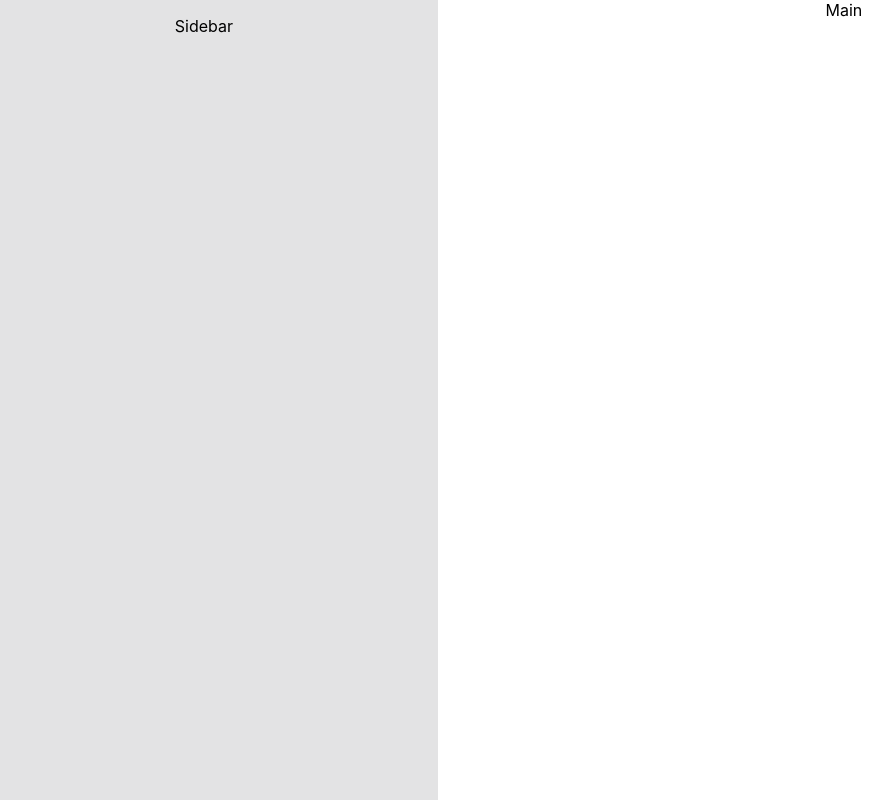
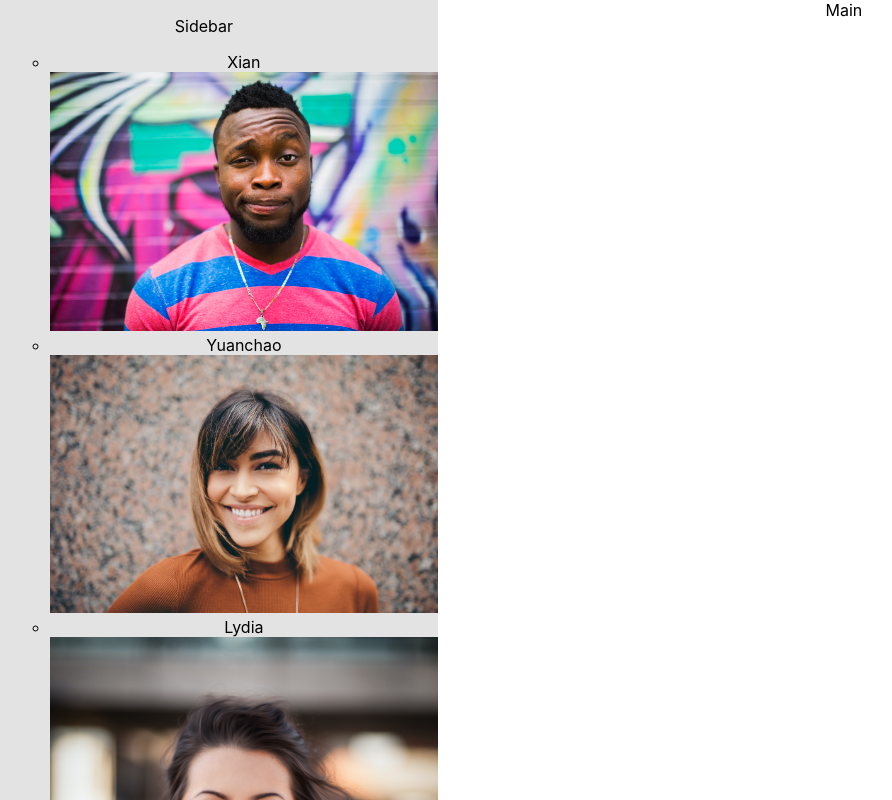
Before and after one commit to xnslx/React-Redux-Chatroom, a React (Create React App) app: page / in a window 1280 px wide. Shown: the top 800 px of the page, without its empty margins (30-922 px from the left). Built offline with nearby package versions, Linux system fonts and the light colour scheme.

Commit message:
keep working on contacts

```diff
--- a/src/Component/SideBar/SideBar.js
+++ b/src/Component/SideBar/SideBar.js
@@ -4,21 +4,27 @@ import { connect} from 'react-redux';
 
 const SideBar = (props) => {
     console.log(props)
+    const data = Object.keys(props.contacts).map(key=> props.contacts[key])
+    console.log(data)
     return (
         <aside className={classes.SideBar}>
             <p>Sidebar</p>
+            <ul>
+                {data.map(contact => (
+                    <ul key={contact.userId}>
+                        <li>{contact.userName}</li>
+                        <img alt="userImage"src={contact.avatar} style={{width:'100%', height:'auto'}}/>
+                    </ul>
+                ))}
+            </ul>
         </aside>
     )
 };
 
 const mapStateToProps = state => {
-    // console.log(state)
-    const {contacts} = state;
-    console.log(contacts)
-    for (let key in contacts) {
-        return contacts[key]
+    return {
+        contacts:state.contacts
     }
-
 }
 
 export default connect(mapStateToProps,null)(SideBar);
```
